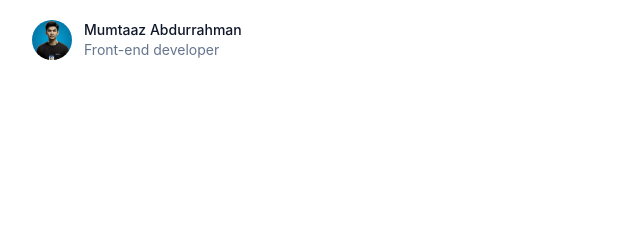
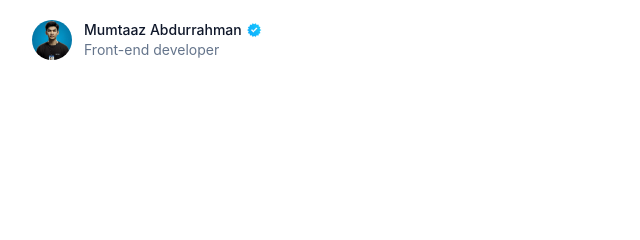
Before and after one commit to mutazs21/Portfolio, a website: page index.html in a window 1280 px wide. Shown: the top 240 px of the page, 0-640 px from the left. Drawn offline with Linux system fonts and the light colour scheme.

Commit message:
Add files via upload

```diff
--- a/index.html
+++ b/index.html
@@ -24,6 +24,7 @@
                         <div class="ml-3 overflow-hidden">
                             <div class="flex flex-wrap">
                           <p class="text-sm font-medium text-slate-900">Mumtaaz Abdurrahman </p>
+                          <img src="assets/img/verified.png"  class="w-4 h-4 mt-0.5 mx-1 scale-90" alt="">
                         </div>
                           <p class="text-sm text-slate-500 truncate">Front-end developer</p>
                         </div>
```
